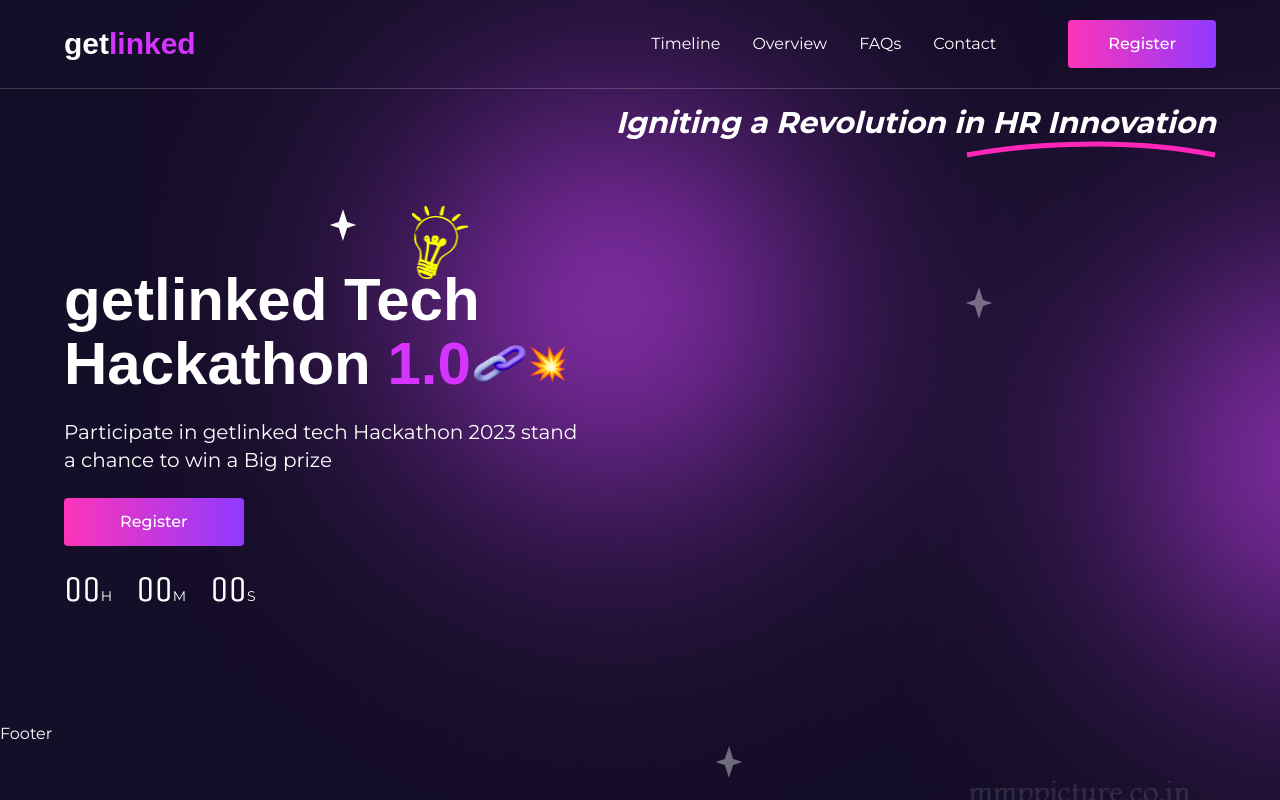
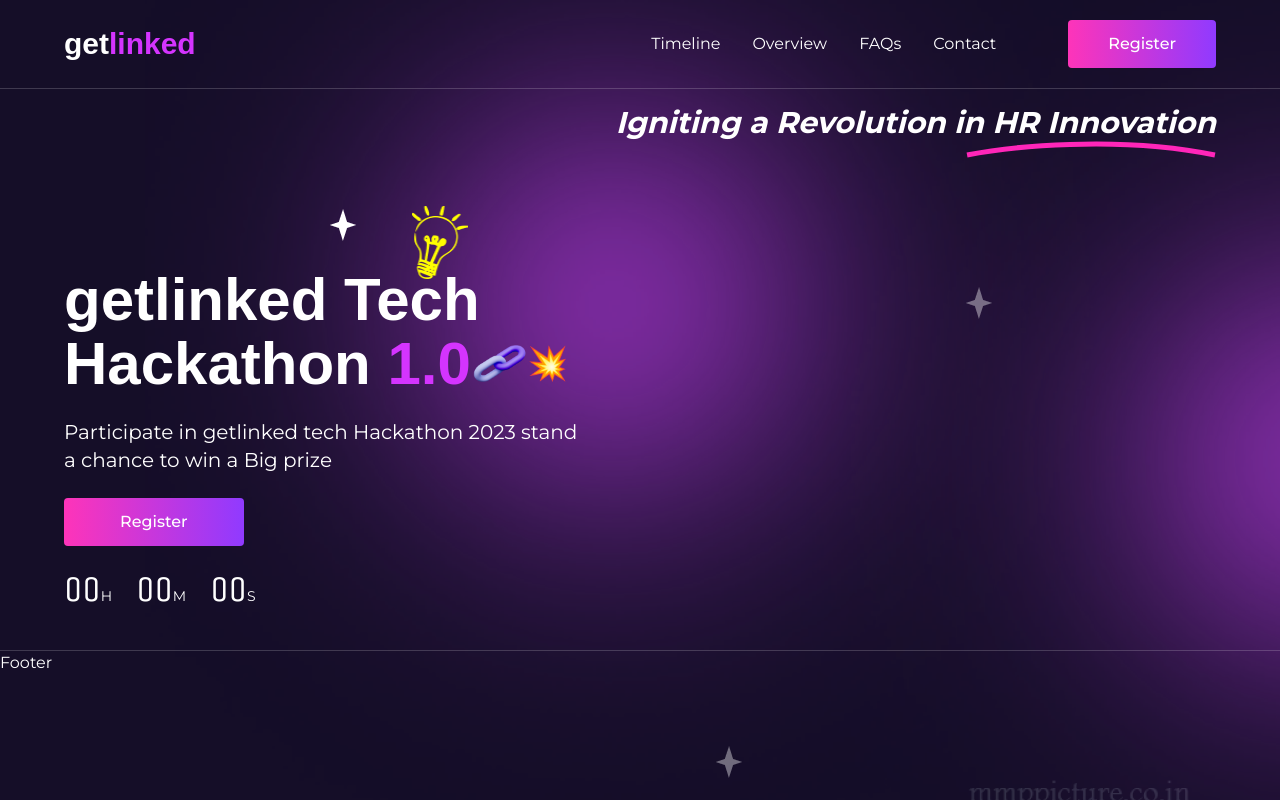
Before and after one commit to gift56/getlinked-ui-challengn, a Next.js app: page / in a window 1280 px wide. Built offline with nearby package versions, Linux system fonts and the light colour scheme; a web font is replaced by a local one.

Commit message:
working on hero page

```diff
--- a/components/LandingpageContent/Hero.tsx
+++ b/components/LandingpageContent/Hero.tsx
@@ -3,7 +3,7 @@ import { CustomizeButton } from "..";
 
 const Hero = () => {
   return (
-    <section className="w-full">
+    <section className="w-full  border-b border-borderColor">
       <div className="container">
         <div className="w-full flex justify-end items-end flex-col pt-4">
           <h2 className="text-sm phone:text-base font-bold md:text-2xl lg:text-3xl text-white">
@@ -17,7 +17,7 @@ const Hero = () => {
         </div>
 
         <div className="w-full flex items-center justify-between gap-6 flex-col tab:flex-row">
-          <div className="w-full tab:flex-1 h-full flex flex-col gap-6 items-center justify-center tab:items-start tab:justify-start  py-10 md:py-28">
+          <div className="w-full tab:flex-1 h-full flex flex-col gap-6 items-center justify-center tab:items-start tab:justify-start  py-10 md:pt-28">
             <h2 className="flex flex-col items-center text-center tab:text-start gap-1 justify-center md:items-start md:justify-start w-full">
               <span className="relative font-bold text-3xl tab:text-5xl lg:text-6xl monitor:text-7xl font-clash">
                 getlinked Tech
```
